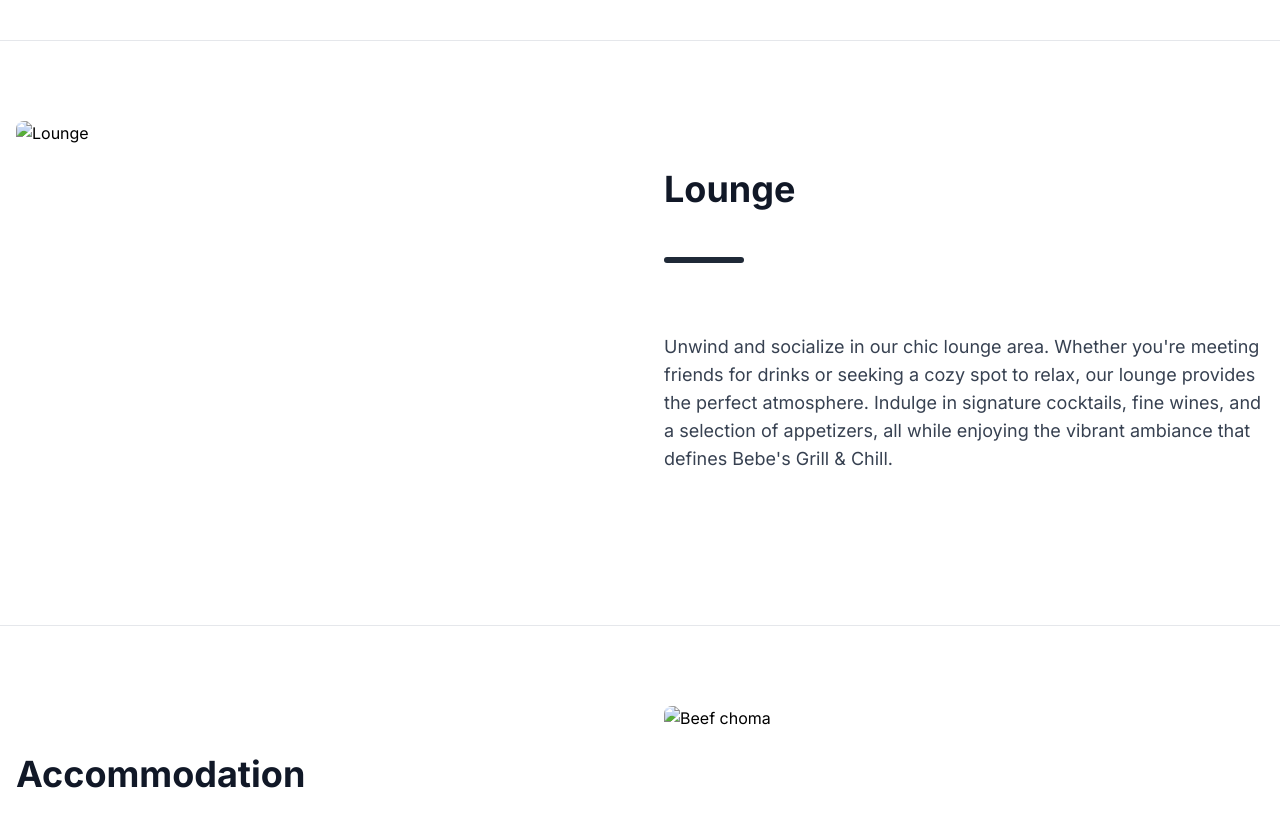
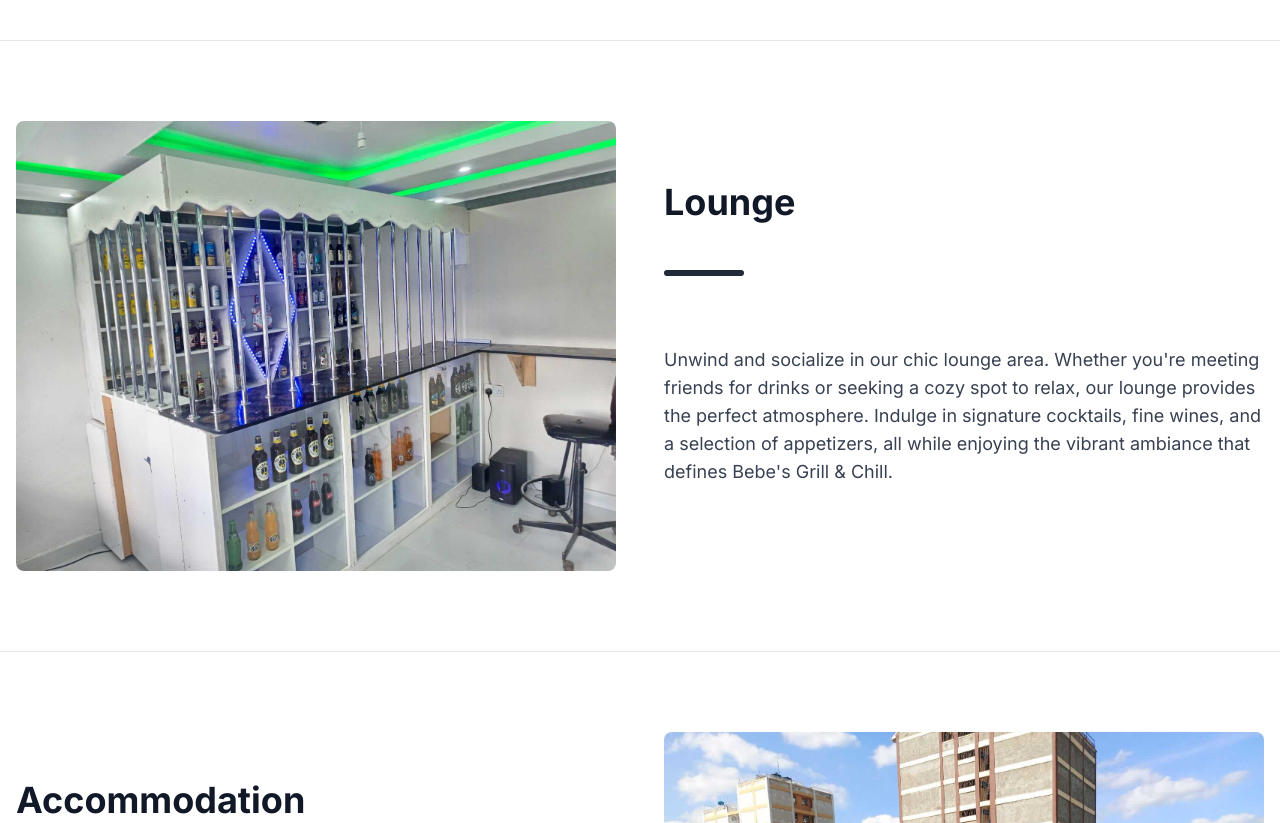
Before and after one commit to felixorwari/bebesgrillchill, a website: page index.html in a window 1280 px wide. Shown: the part 1460-2283 px from the top of the page. Drawn offline with nearby package versions, Linux system fonts and the light colour scheme.

Commit message:
Fixed image urls

```diff
--- a/index.html
+++ b/index.html
@@ -269,7 +269,7 @@
           <div class="md:order-1">
             <img
               class="rounded-lg mx-auto"
-              src="./img/lounge.jpeg"
+              src="./img/lounge.jpg"
               alt="Lounge"
             />
           </div>
@@ -306,7 +306,7 @@
           <div class="">
             <img
               class="rounded-lg mx-auto"
-              src="./img/accommodation.jpeg"
+              src="./img/accommodation.jpg"
               alt="Beef choma "
             />
           </div>
@@ -339,7 +339,7 @@
           <div class="md:order-1">
             <img
               class="rounded-lg mx-auto"
-              src="./img/events-space.jpeg"
+              src="./img/events-space.jpg"
               alt="Beef choma "
             />
           </div>
```
